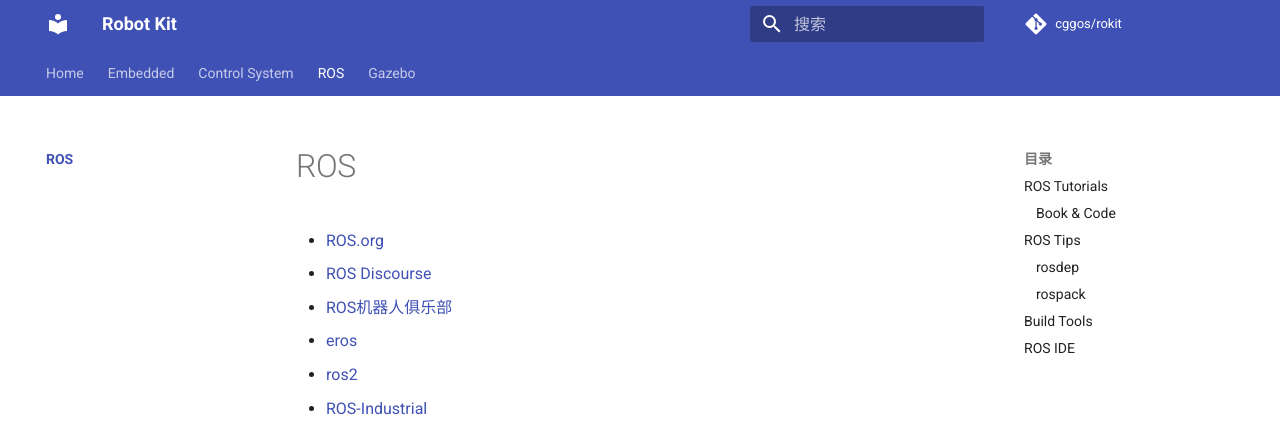
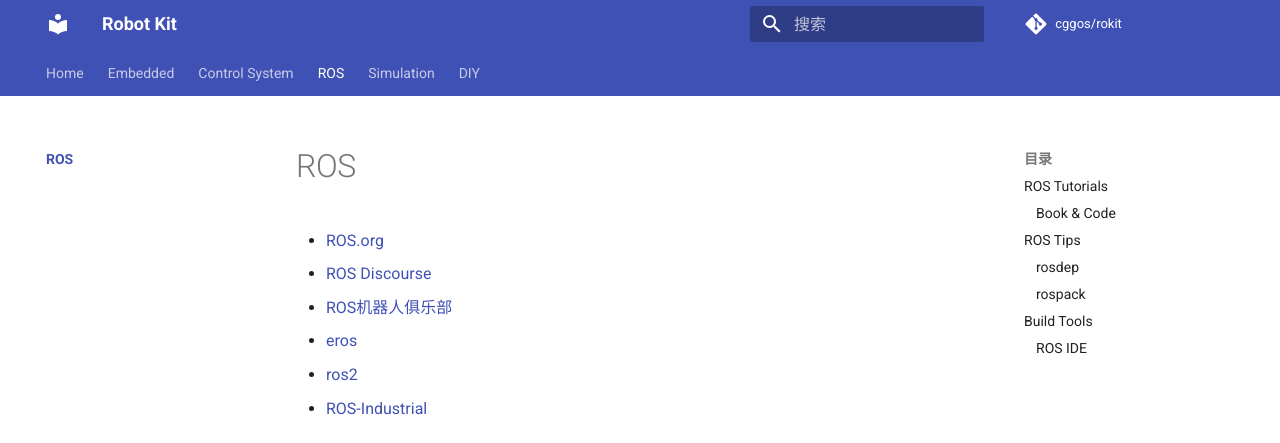
Before and after one commit to cggos/rokit, an MkDocs documentation site: the page built from docs/ros/README.md, in a window 1280 px wide and 900 px high. Shown: the top 443 px of the window. Built offline with MkDocs 1.6.1 and Material for MkDocs 9.7.7, drawn with Linux system fonts in a browser that asks for light colours; comment, search, counter and statistics services are not loaded.

Commit message:
update docs

```diff
--- a/docs/ros/README.md
+++ b/docs/ros/README.md
@@ -73,7 +73,7 @@
 * [Bloom](http://wiki.ros.org/bloom) is a **release automation tool**, designed to make generating platform specific release artifacts from source projects easier. Bloom is designed to work best with catkin projects, but can also accommodate other types of projects.
 
 
-## ROS IDE
+### ROS IDE
 
 * CLion
     - [ROS Setup Tutorial](https://www.jetbrains.com/help/clion/ros-setup-tutorial.html)
--- a/mkdocs.yml
+++ b/mkdocs.yml
@@ -100,5 +100,8 @@
   - ROS:
     - Overview: ros/README.md
 
-  - Gazebo:
+  - Simulation:
     - Overview: gazebo/README.md
+
+  - DIY:
+    - Overview: diy/README.md
```
Also changed, not shown: docs/diy/README.md (added, +11 -0 lines).
